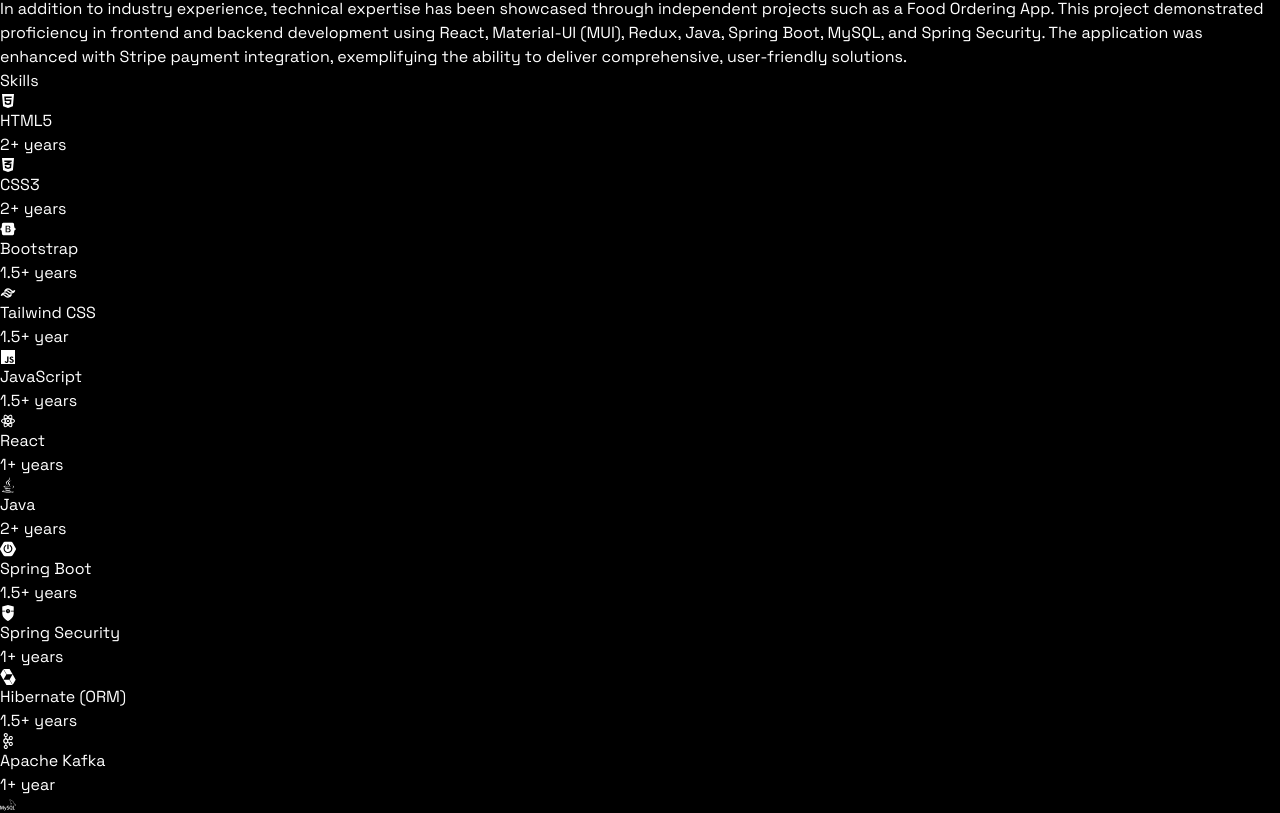
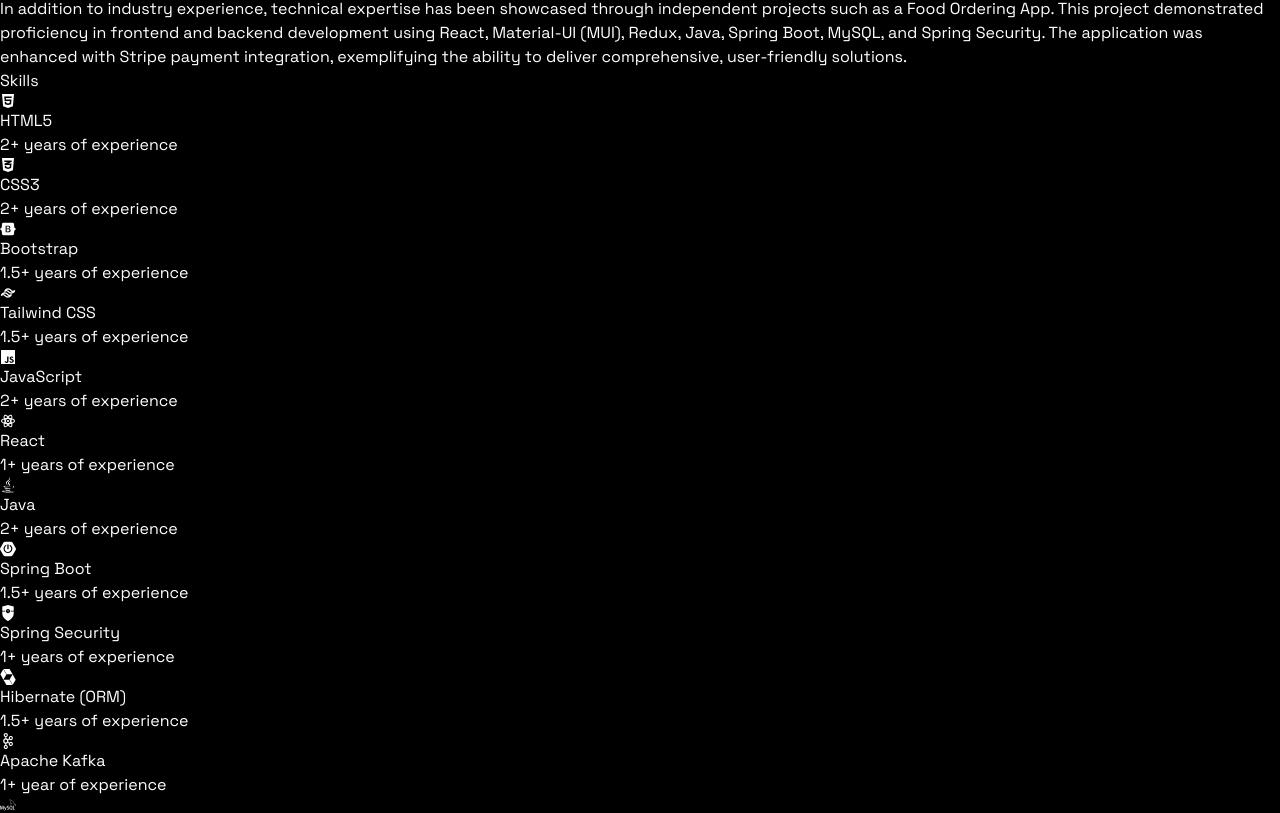
Before and after one commit to Chandumanga/my-portfolio-website, a React (Vite) app: page / in a window 1280 px wide. Shown: the part 9090-9903 px from the top of the page. Built offline with nearby package versions, Linux system fonts and the light colour scheme.

Commit message:
Updated the Skills section experience

```diff
--- a/src/constants/index.jsx
+++ b/src/constants/index.jsx
@@ -108,77 +108,77 @@
   {
     icon: <FaHtml5 className="text-4xl text-orange-600 lg:text-5xl" />,
     name: "HTML5",
-    experience: "2+ years",
+    experience: "2+ years of experience",
   },
   {
     icon: <FaCss3Alt className="text-4xl text-blue-500 lg:text-5xl" />,
     name: "CSS3",
-    experience: "2+ years",
+    experience: "2+ years of experience",
   },
   {
     icon: <FaBootstrap className="text-4xl text-purple-600 lg:text-5xl" />,
     name: "Bootstrap",
-    experience: "1.5+ years",
+    experience: "1.5+ years of experience",
   },
   {
     icon: <RiTailwindCssLine className="text-4xl text-cyan-400 lg:text-5xl" />,
     name: "Tailwind CSS",
-    experience: "1.5+ year",
+    experience: "1.5+ years of experience",
   },
   {
     icon: <IoLogoJavascript className="text-4xl text-yellow-400 lg:text-5xl" />,
     name: "JavaScript",
-    experience: "1.5+ years",
+    experience: "2+ years of experience",
   },
   {
     icon: <RiReactjsLine className="text-4xl text-cyan-400 lg:text-5xl" />,
     name: "React",
-    experience: "1+ years",
+    experience: "1+ years of experience",
   },
   {
     icon: <FaJava className="text-4xl text-red-500 lg:text-5xl" />,
     name: "Java",
-    experience: "2+ years",
+    experience: "2+ years of experience",
   },
   {
     icon: <SiSpringboot className="text-4xl text-green-600 lg:text-5xl" />,
     name: "Spring Boot",
-    experience: "1.5+ years",
+    experience: "1.5+ years of experience",
   },
   {
     icon: <SiSpringsecurity className="text-4xl text-green-500 lg:text-5xl" />,
     name: "Spring Security",
-    experience: "1+ years",
+    experience: "1+ years of experience",
   },
   {
     icon: <SiHibernate className="text-4xl text-purple-700 lg:text-5xl" />,
     name: "Hibernate (ORM)",
-    experience: "1.5+ years",
+    experience: "1.5+ years of experience",
   },
   {
     icon: <SiApachekafka className="text-4xl text-black lg:text-5xl" />,
     name: "Apache Kafka",
-    experience: "1+ year",
+    experience: "1+ year of experience",
   },
   {
     icon: <SiMysql className="text-4xl text-blue-700 lg:text-5xl" />,
     name: "MySQL",
-    experience: "2+ years",
+    experience: "2+ years of experience",
   },
   {
     icon: <FcLinux className="text-4xl lg:text-5xl" />,
     name: "Linux",
-    experience: "1.5+ years",
+    experience: "1.5+ years of experience",
   },
   {
     icon: <SiApachetomcat className="text-4xl text-orange-500 lg:text-5xl" />,
     name: "Apache Tomcat",
-    experience: "1.5+ year",
+    experience: "1.5+ years of experience",
   },
   {
     icon: <FaGithub className="text-4xl text-black lg:text-5xl" />,
     name: "GitHub",
-    experience: "1.5+ years",
+    experience: "1.5+ years of experience",
   },
 ];
 
```
